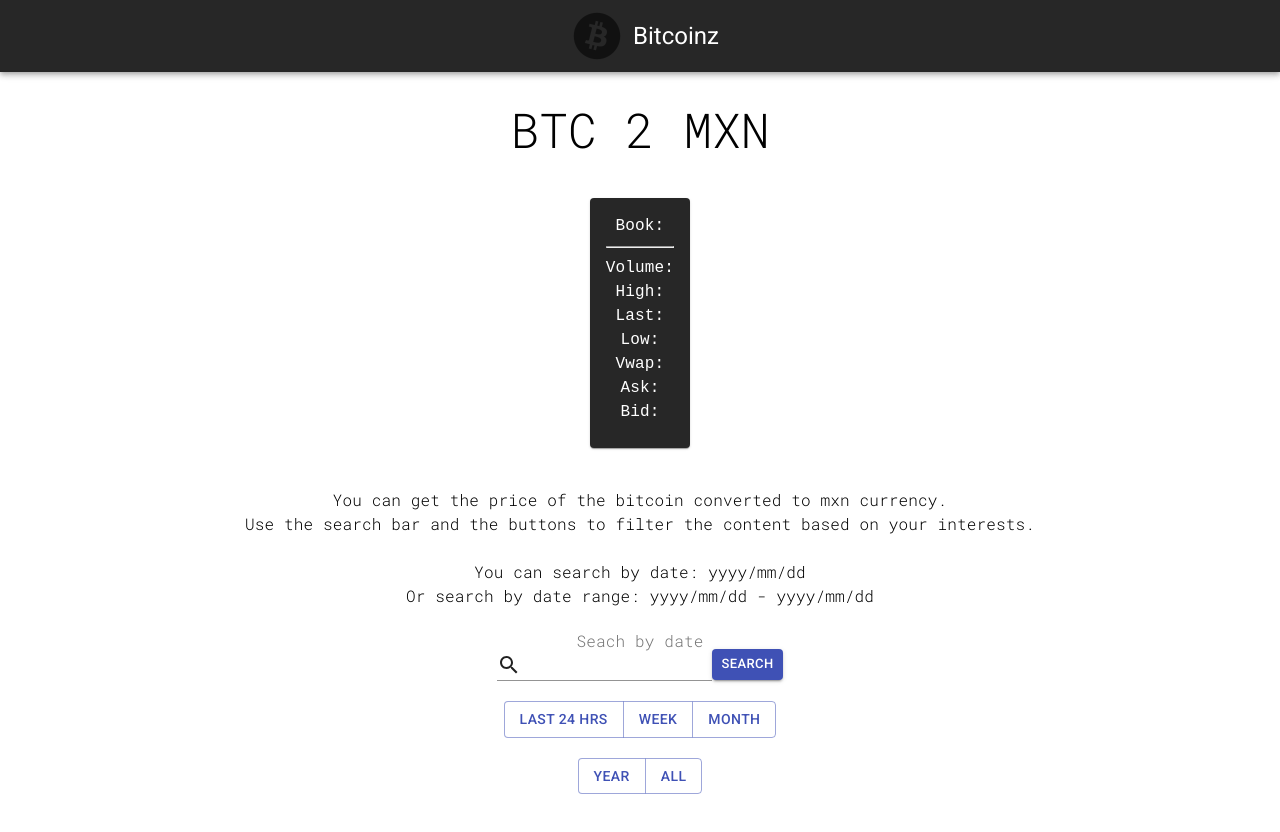
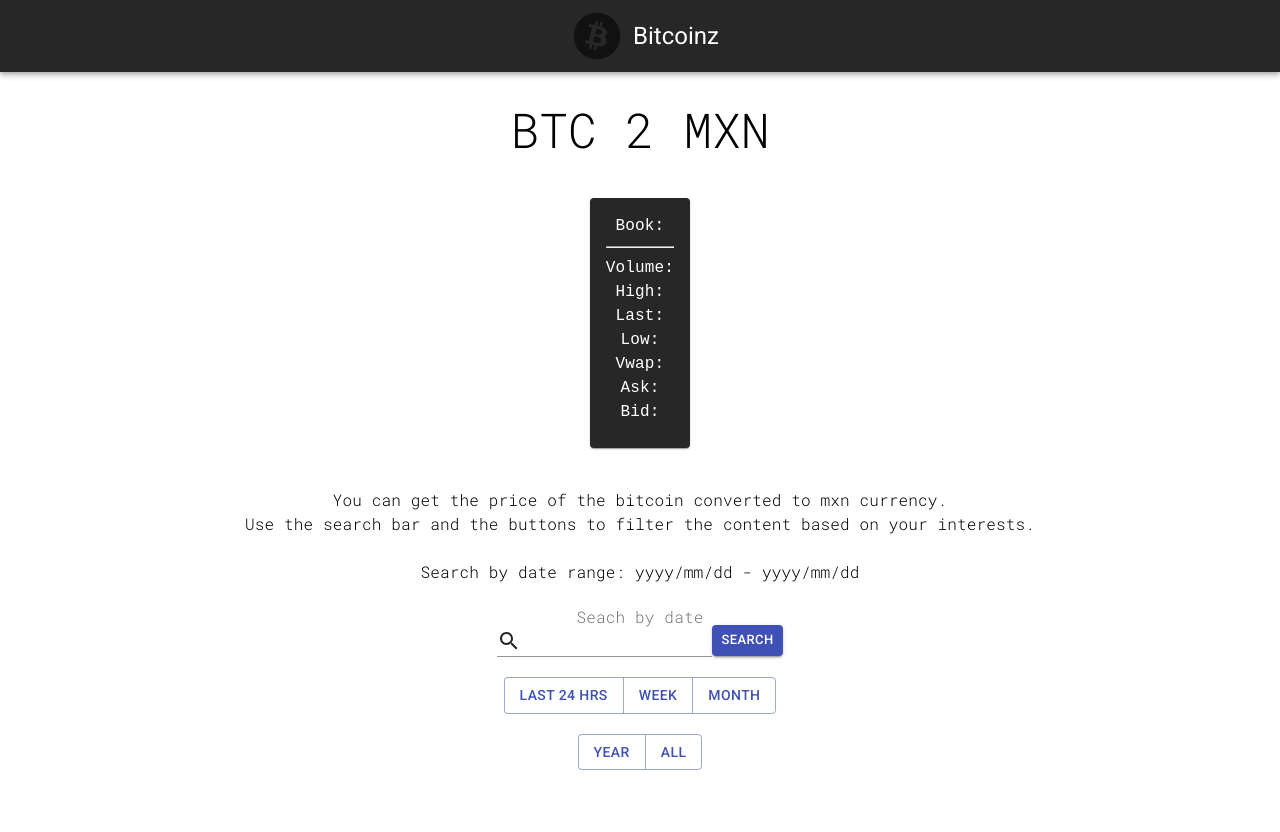
Before and after one commit to daniel-sjkdm/FrontEndCapptu, a React (Create React App) app in the folder coinz/: page / in a window 1280 px wide. Shown: the top 832 px of the page. Built offline with nearby package versions, Linux system fonts and the light colour scheme.

Commit message:
Description updated

```diff
--- a/coinz/src/components/Searchbar.js
+++ b/coinz/src/components/Searchbar.js
@@ -88,8 +88,7 @@ const Searchbar = ({setData}) => {
 				the content based on your interests. <br></br> <br></br>
 			</Typography>
 			<Typography className={classes.text} variant="body1">
-				You can search by date: yyyy/mm/dd <br></br>
-				Or search by date range: yyyy/mm/dd - yyyy/mm/dd
+				Search by date range: yyyy/mm/dd - yyyy/mm/dd
 			</Typography>
 			<InputLabel
 				style={{ marginTop: "25px" }}
```
